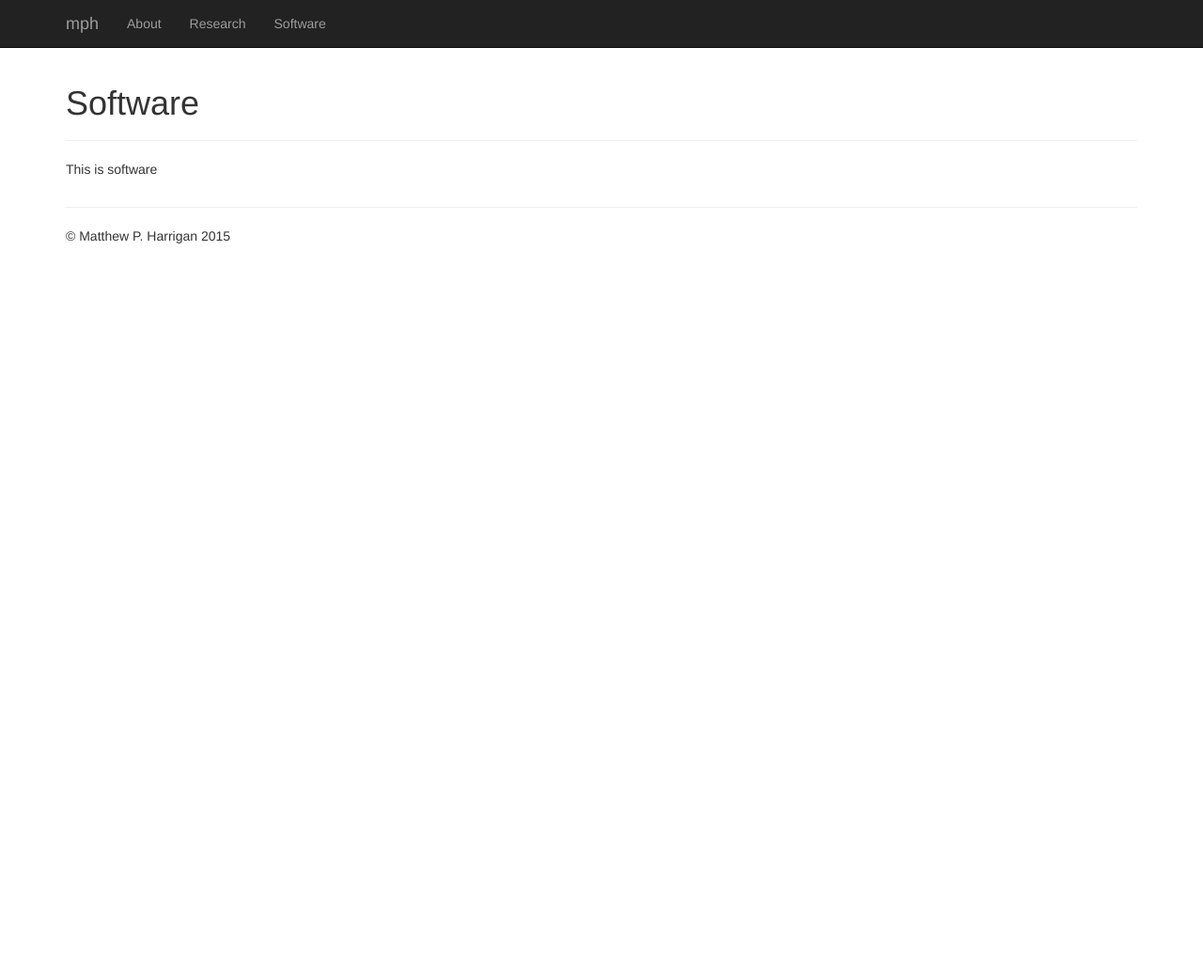
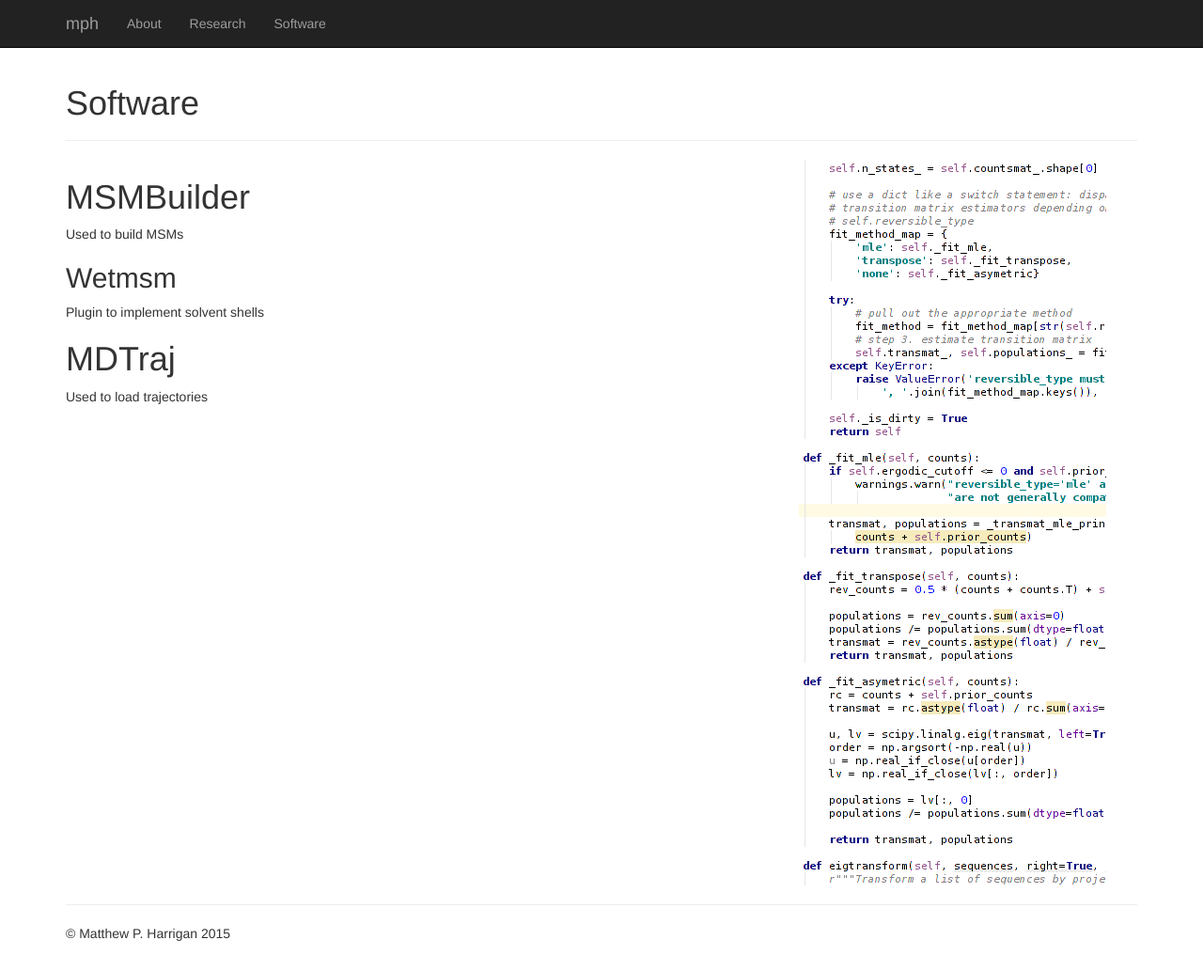
Before and after one commit to mpharrigan/mpharrigan.github.io, a Jekyll site: the page built from software/index.md, in a window 1280 px wide and 1033 px high. Shown: the whole window at 94% size. Built offline with Jekyll 4.4.1, drawn with Linux system fonts in a browser that asks for light colours; nearby versions of some CDN libraries.

Commit message:
Add "software" stub

```diff
--- a/software/index.md
+++ b/software/index.md
@@ -1,6 +1,17 @@
 ---
 layout: page
 title: Software
+image: code.png
 ---
 
-This is software
+# MSMBuilder
+
+Used to build MSMs
+
+## Wetmsm
+
+Plugin to implement solvent shells
+
+# MDTraj
+
+Used to load trajectories
```
Also changed, not shown: assets/code.png (added).
